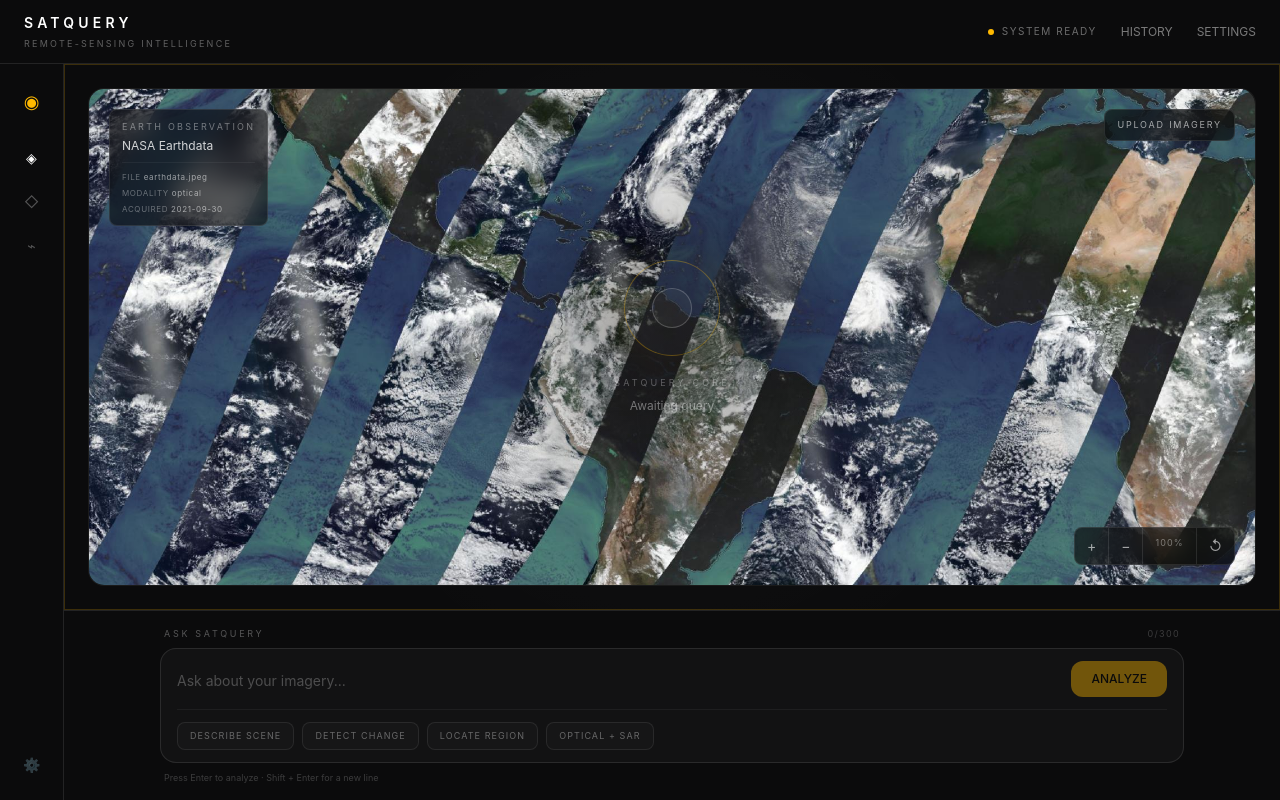
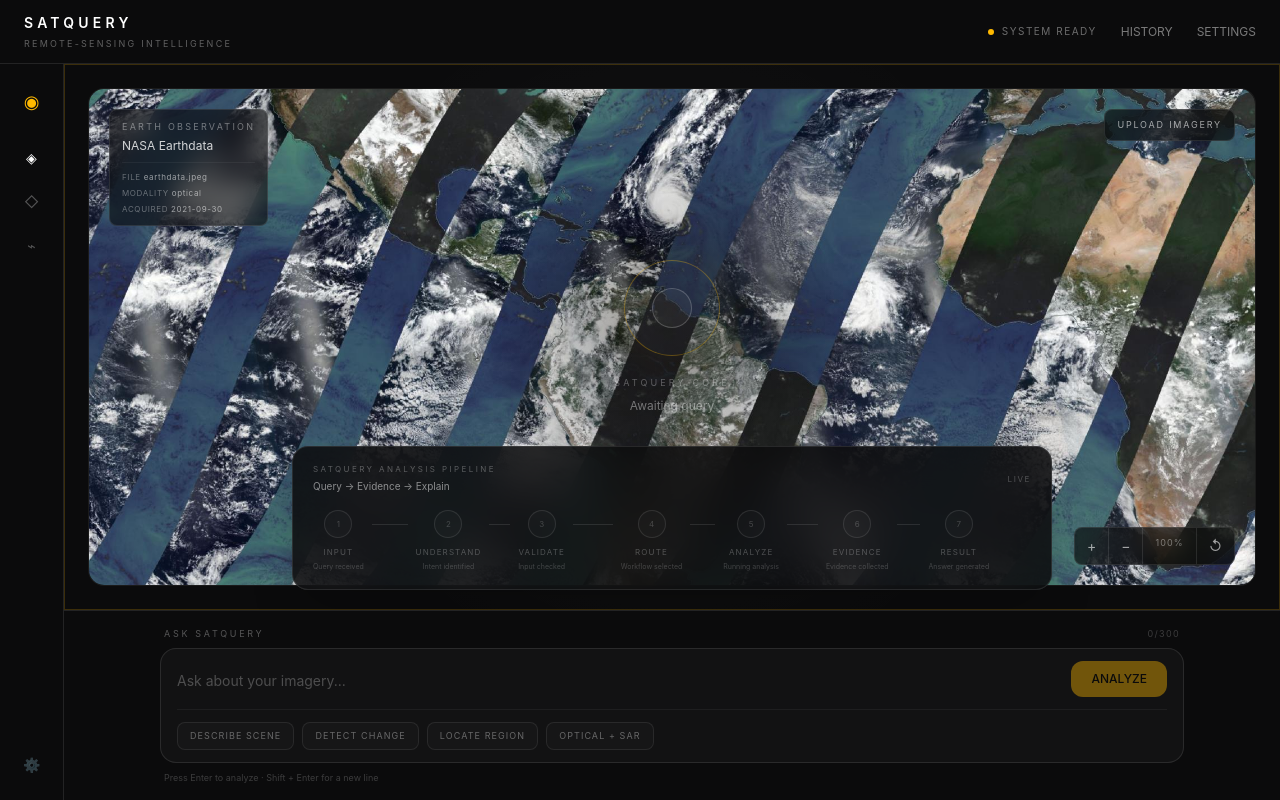
Before and after one commit to Adammyya/satquery-ai, a React (Vite) app: page / in a window 1280 px wide. Built offline with nearby package versions, Linux system fonts and the light colour scheme.

Commit message:
feat: add analysis workflow visualizer

```diff
--- /dev/null
+++ b/src/components/analysis/WorkflowVisualizer.jsx
@@ -0,0 +1,157 @@
+import useAnalysisStore from "../../store/analysisStore";
+
+const stages = [
+  {
+    key: "input_ready",
+    label: "INPUT",
+    detail: "Query received",
+  },
+  {
+    key: "understanding",
+    label: "UNDERSTAND",
+    detail: "Intent identified",
+  },
+  {
+    key: "validating",
+    label: "VALIDATE",
+    detail: "Input checked",
+  },
+  {
+    key: "routing",
+    label: "ROUTE",
+    detail: "Workflow selected",
+  },
+  {
+    key: "analyzing",
+    label: "ANALYZE",
+    detail: "Running analysis",
+  },
+  {
+    key: "evidence",
+    label: "EVIDENCE",
+    detail: "Evidence collected",
+  },
+  {
+    key: "complete",
+    label: "RESULT",
+    detail: "Answer generated",
+  },
+];
+
+const stageOrder = [
+  "idle",
+  "input_ready",
+  "understanding",
+  "validating",
+  "routing",
+  "analyzing",
+  "evidence",
+  "complete",
+];
+
+function WorkflowVisualizer() {
+  const status = useAnalysisStore((state) => state.status);
+
+  const currentIndex = stageOrder.indexOf(status);
+
+  const getStageState = (stageKey) => {
+    const stageIndex = stageOrder.indexOf(stageKey);
+
+    if (status === "error") {
+      return stageIndex <= currentIndex ? "error" : "pending";
+    }
+
+    if (stageIndex < currentIndex) {
+      return "complete";
+    }
+
+    if (stageIndex === currentIndex) {
+      return "active";
+    }
+
+    return "pending";
+  };
+
+  return (
+    <div className="pointer-events-none absolute bottom-5 left-1/2 z-30 w-[min(760px,calc(100%-32px))] -translate-x-1/2">
+      <div className="rounded-2xl border border-white/10 bg-[#0b0b0c]/85 px-5 py-4 shadow-2xl backdrop-blur-xl">
+        <div className="mb-4 flex items-center justify-between">
+          <div>
+            <p className="text-[8px] tracking-[0.3em] text-white/30">
+              SATQUERY ANALYSIS PIPELINE
+            </p>
+
+            <p className="mt-1 text-[10px] text-white/50">
+              Query → Evidence → Explain
+            </p>
+          </div>
+
+          <span className="text-[8px] tracking-[0.2em] text-white/25">
+            {status === "complete" ? "COMPLETE" : "LIVE"}
+          </span>
+        </div>
+
+        <div className="flex items-start">
+          {stages.map((stage, index) => {
+            const state = getStageState(stage.key);
+
+            return (
+              <div
+                key={stage.key}
+                className="flex min-w-0 flex-1 items-start"
+              >
+                <div className="flex min-w-0 flex-col items-center">
+                  <div
+                    className={`flex h-7 w-7 items-center justify-center rounded-full border text-[8px] transition-all duration-500 ${
+                      state === "active"
+                        ? "border-amber-300/70 bg-amber-300/10 text-amber-200 shadow-[0_0_20px_rgba(251,191,36,0.18)]"
+                        : state === "complete"
+                          ? "border-cyan-300/40 bg-cyan-300/[0.06] text-cyan-200"
+                          : state === "error"
+                            ? "border-red-300/50 bg-red-300/[0.06] text-red-200"
+                            : "border-white/10 bg-white/[0.02] text-white/20"
+                    }`}
+                  >
+                    {state === "complete" ? "✓" : index + 1}
+                  </div>
+
+                  <p
+                    className={`mt-2 truncate text-[8px] tracking-[0.14em] transition-colors duration-500 ${
+                      state === "active"
+                        ? "text-amber-200"
+                        : state === "complete"
+                          ? "text-cyan-200/70"
+                          : state === "error"
+                            ? "text-red-200"
+                            : "text-white/25"
+                    }`}
+                  >
+                    {stage.label}
+                  </p>
+
+                  <p className="mt-1 hidden text-[7px] text-white/20 sm:block">
+                    {stage.detail}
+                  </p>
+                </div>
+
+                {index < stages.length - 1 && (
+                  <div className="mx-2 mt-3.5 h-px flex-1 bg-white/10">
+                    <div
+                      className={`h-full origin-left transition-all duration-700 ${
+                        getStageState(stages[index + 1].key) !== "pending"
+                          ? "scale-x-100 bg-cyan-300/40"
+                          : "scale-x-0 bg-transparent"
+                      }`}
+                    />
+                  </div>
+                )}
+              </div>
+            );
+          })}
+        </div>
+      </div>
+    </div>
+  );
+}
+
+export default WorkflowVisualizer;
--- a/src/components/shell/AppShell.jsx
+++ b/src/components/shell/AppShell.jsx
@@ -1,5 +1,5 @@
 import { useState } from "react";
-
+import WorkflowVisualizer from "../analysis/WorkflowVisualizer";
 import ResultPanel from "../analysis/ResultPanel";
 import AnalysisTrace from "../analysis/AnalysisTrace";
 import ImageryViewer from "../imagery/ImageryViewer";
@@ -68,6 +68,8 @@ function AppShell() {
             </div>
 
             <AnalysisTrace />
+            <WorkflowVisualizer />
+
           </section>
 
           <div
```
